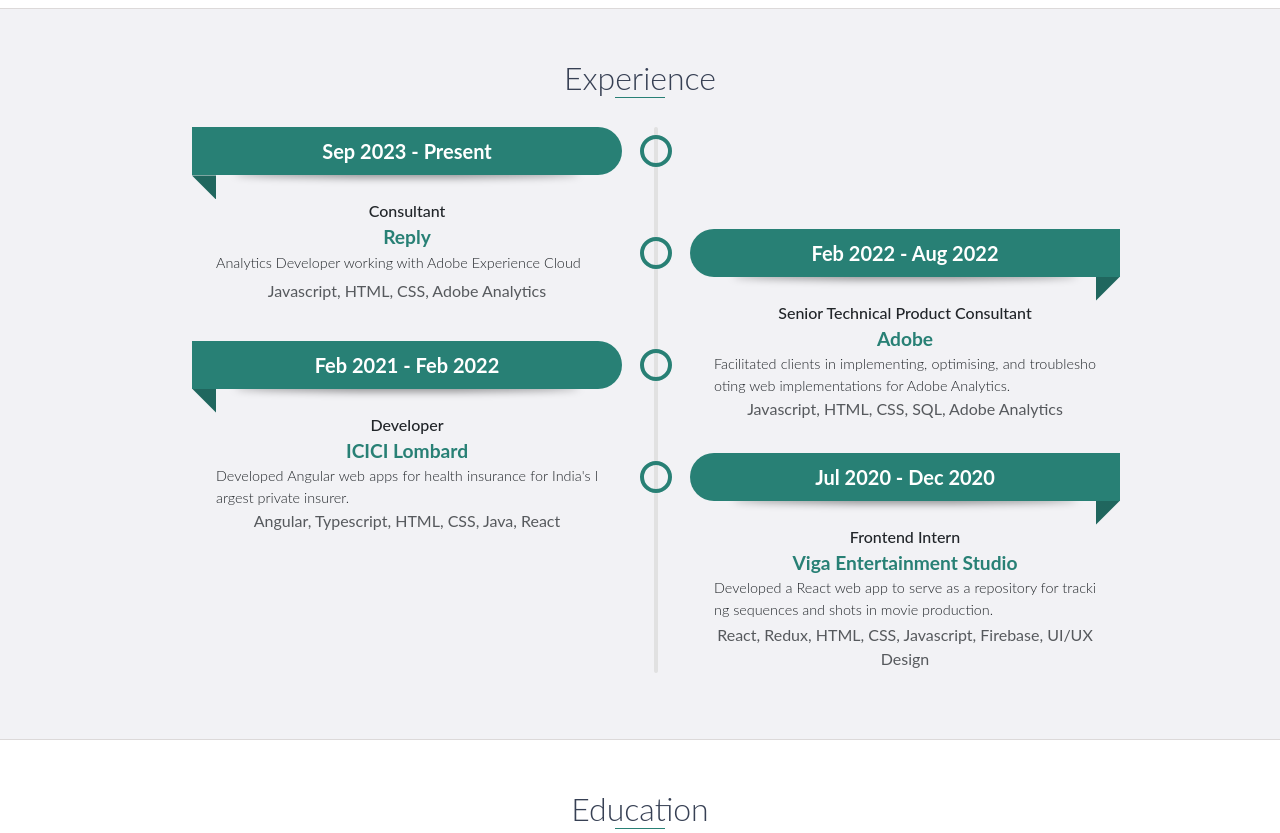
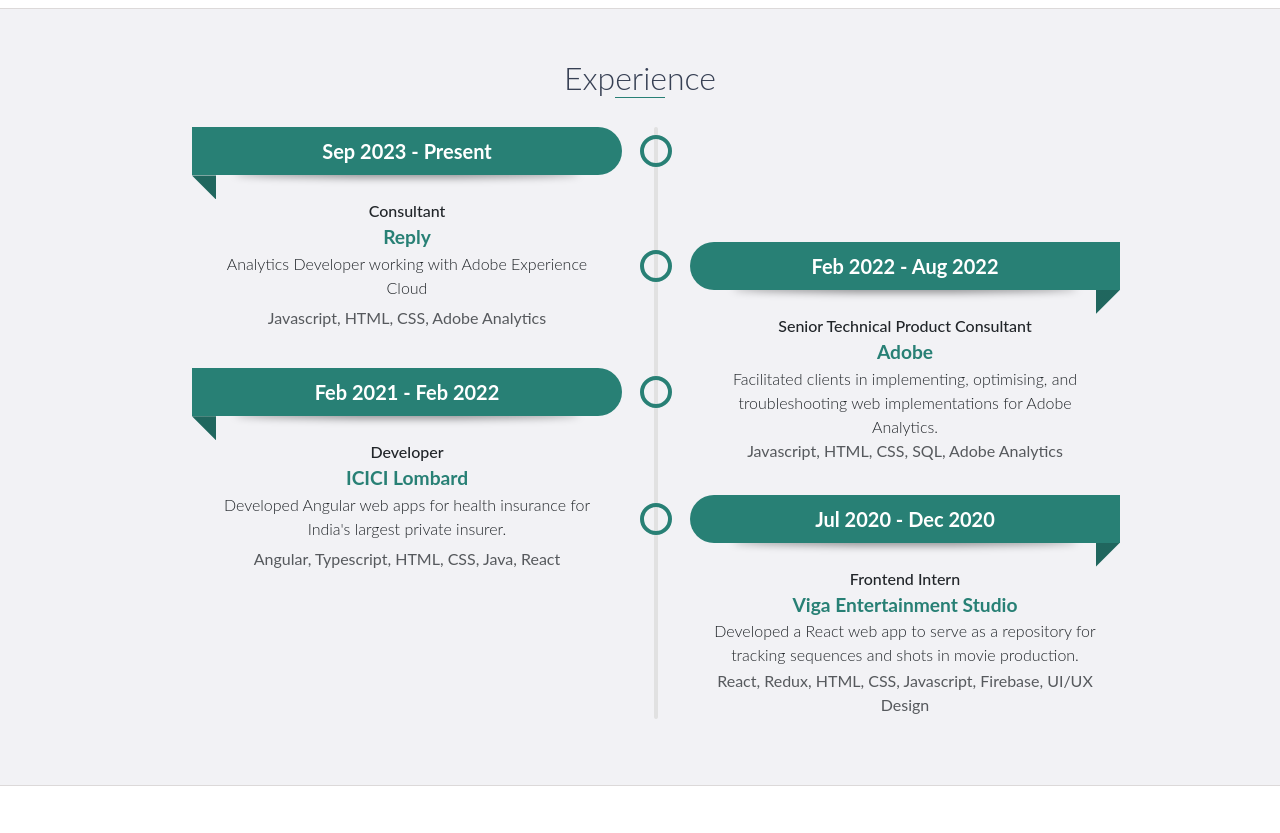
Before and after one commit to zorgonide/portfolio, a Gatsby site: page /home in a window 1280 px wide. Shown: the part 1320-2153 px from the top of the page. Built offline with nearby package versions, Linux system fonts and the light colour scheme; Gatsby itself is replaced by a stand-in of ours.

Commit message:
fixed spacing

```diff
--- a/src/experience.scss
+++ b/src/experience.scss
@@ -1,3 +1,30 @@
+//== Fonts size
+$font-size-base: 1rem; // Font size base - 16px
+$font-size-body: 1.2rem; // Font size body - 20px
+
+//== Font weight
+$font-weight-regular: 400;
+$font-weight-semibold: 600;
+$line-height-base: 1.5 * 1rem; // Default Line height base 24px
+$line-height-body: 2 * 1rem; // Default Line height body 32px
+$line-hg-mob-meta: 1.5 * 1rem; // 24px // meta
+@mixin medium-screen {
+    @media screen and (max-width: 1024px) {
+        @content;
+    }
+}
+@mixin paragraph {
+    // font-family: $font-family-body;
+    // font-size: clamp($font-size-base, 1rem, $font-size-body);
+    // line-height: clamp($line-height-base, 8.6vw, $line-height-body);
+    font-weight: 300;
+    @include medium-screen {
+        text-align: left;
+
+        font-size: $font-size-base;
+        // line-height: $line-hg-mob-meta;
+    }
+}
 .timeline {
     h1 {
         text-align: center;
@@ -104,11 +131,8 @@
         font-weight: 500;
     }
     ul li .descr {
-    font-weight: 300;
-    text-align: justify;
+        @include paragraph;
         padding: 0;
-    word-break: break-all;
-    font-size: 0.9rem;
     }
 
     /* shadows */
```
Lines whose indentation alone changed are shown as unchanged.
